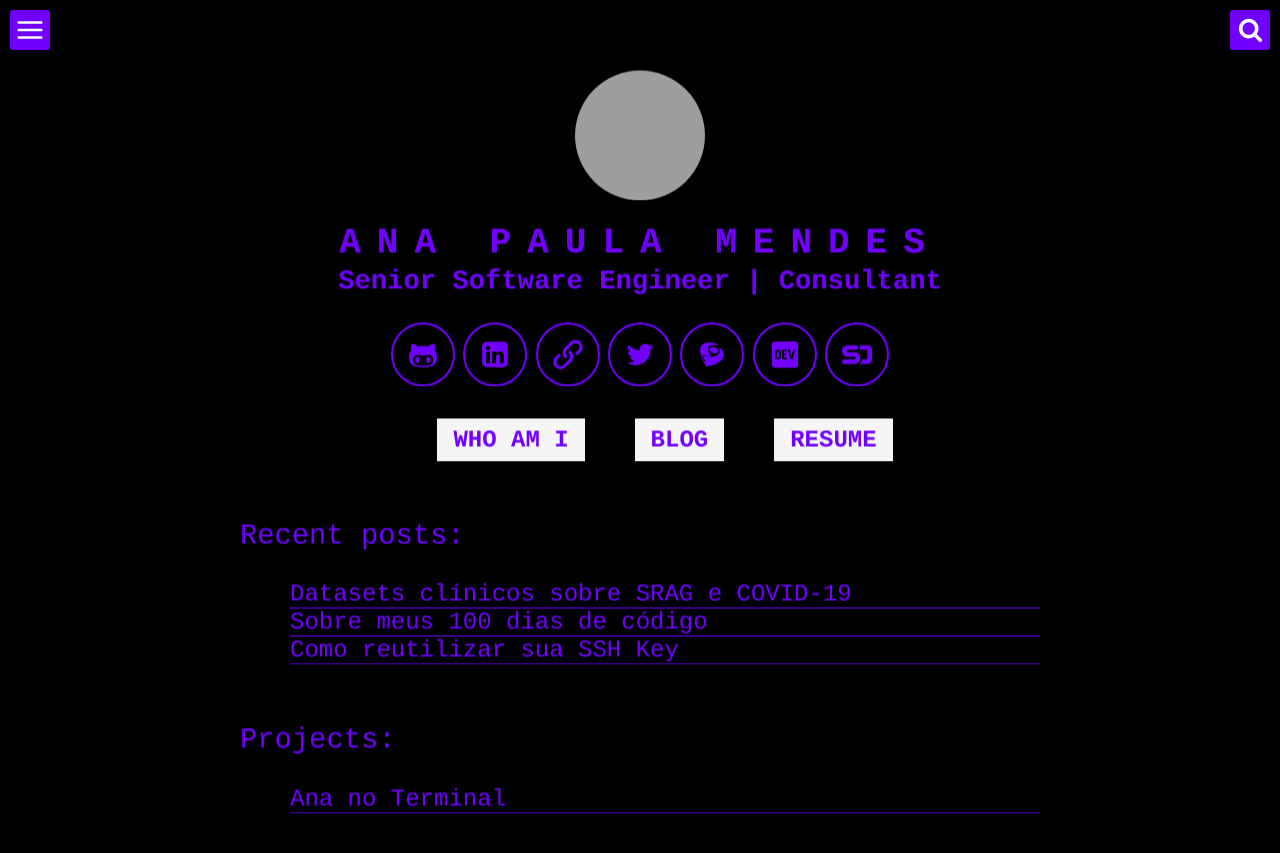
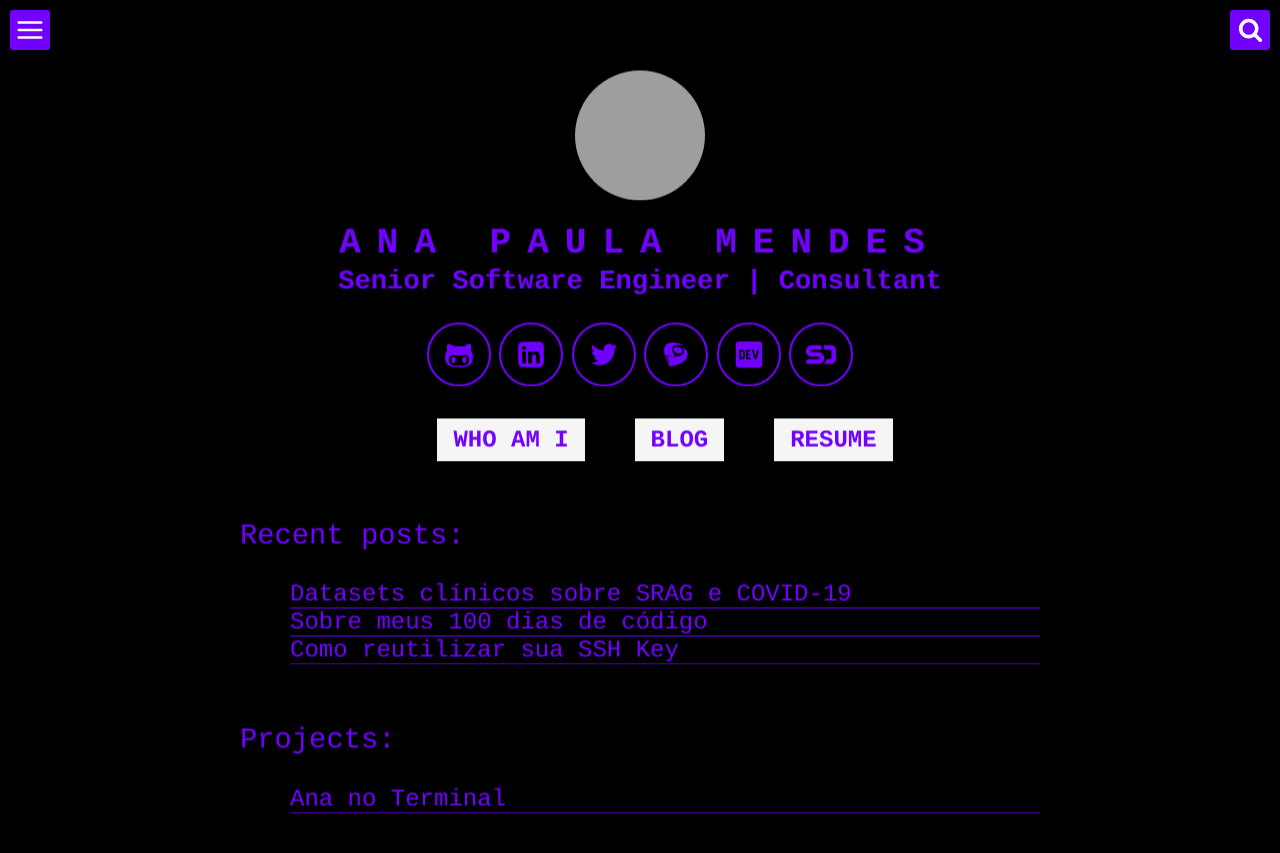
Before and after one commit to anapauladsmendes/anapauladsmendes.github.io, a Jekyll site: the page built from index.html, in a window 1280 px wide. Shown: the top 853 px of the page. Built offline with Jekyll 4.4.1, drawn with Linux system fonts in a browser that asks for light colours; grey boxes are pictures that could not be loaded.

```diff
--- a/_includes/header-default.html
+++ b/_includes/header-default.html
@@ -15,9 +15,9 @@
       <a aria-label="My LinkedIn" title="Show my linkedin profile" target="_blank" href="https://www.linkedin.com/in/{{site.linkedin_public_url}}">
         <svg class="icon icon-linkedin"><use xlink:href="#icon-linkedin"></use></svg>
       </a>
-      <a aria-label="My resume" title="Show my resume" target="_blank" href="/AnaPaulaMendesResume.pdf">
+      <!-- <a aria-label="My resume" title="Show my resume" target="_blank" href="/AnaPaulaMendesResume.pdf">
         <svg class="icon icon-cv"><use xlink:href="#icon-cv"></use></svg>
-      </a>
+      </a> -->
       <a aria-label="My Twitter" title="Follow me on Twitter" target="_blank" href="https://twitter.com/{{site.twitter_username}}">
         <svg class="icon icon-twitter"><use xlink:href="#icon-twitter"></use></svg>
       </a>
```
